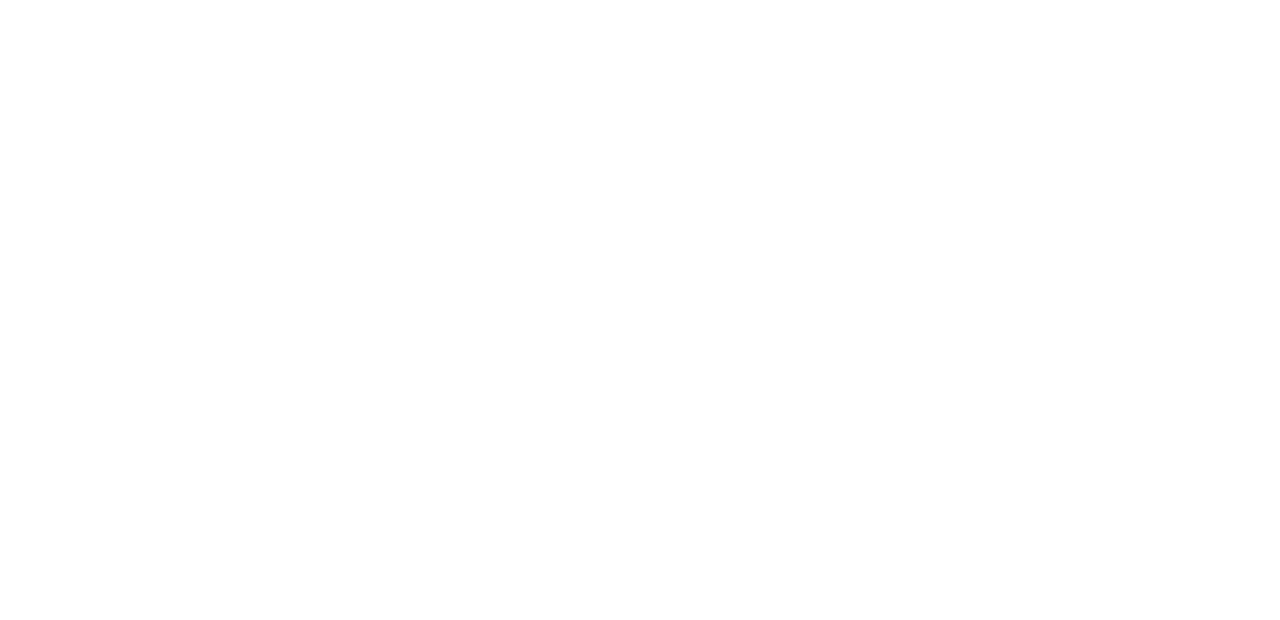
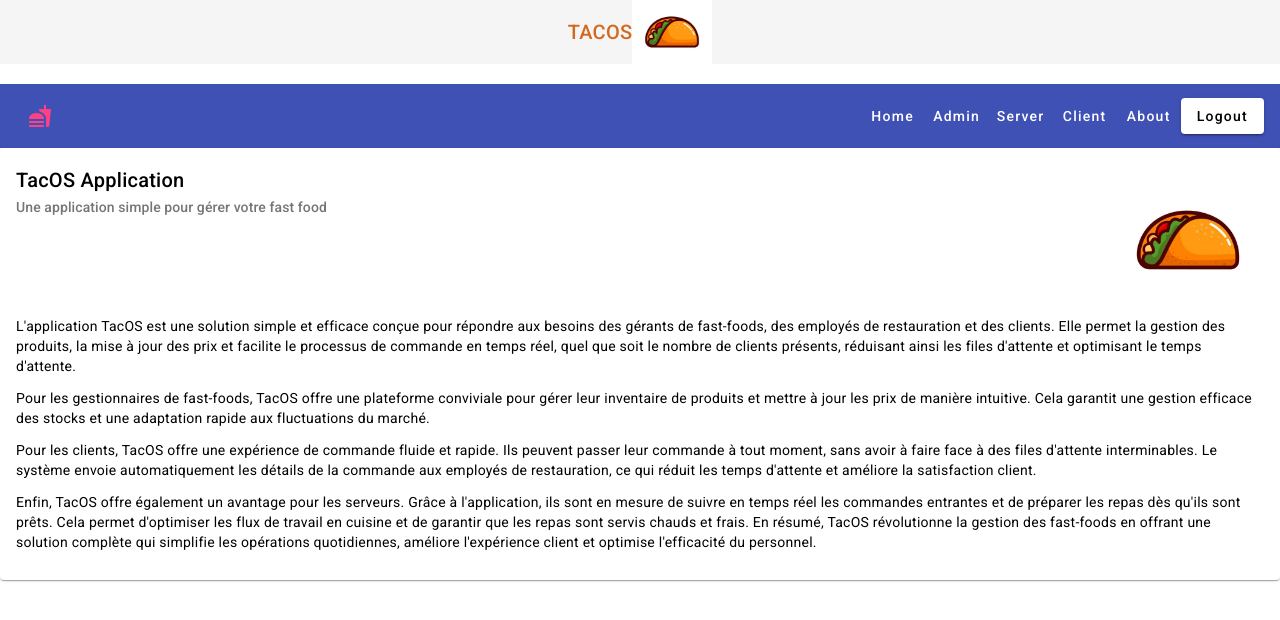
Before and after one commit to Bill29200/tacosAngular17MaterialsFirebaseRealtime, an Angular app: page /about in a window 1280 px wide. Before the commit this address led to /. Shown: the top 620 px of the page. Built offline with nearby package versions, Linux system fonts and the light colour scheme.

Commit message:
03/ Navigate system installed

```diff
--- a/src/app/app-routing.module.ts
+++ b/src/app/app-routing.module.ts
@@ -1,7 +1,20 @@
 import { NgModule } from '@angular/core';
 import { RouterModule, Routes } from '@angular/router';
+import { AboutComponent } from './components/about/about.component';
+import { AdminComponent } from './components/admin/admin.component';
+import { ClientComponent } from './components/client/client.component';
+import { HomeComponent } from './components/home/home.component';
+import { ServerComponent } from './components/server/server.component';
 
-const routes: Routes = [];
+const routes: Routes = [
+  {path:'home', component:HomeComponent},
+  {path:'admin', component:AdminComponent},
+  {path:'server', component:ServerComponent},
+  {path:'client', component:ClientComponent},
+  {path:'about', component:AboutComponent},
+  {path:'', component:HomeComponent},
+  {path:'**', component:HomeComponent},
+];
 
 @NgModule({
   imports: [RouterModule.forRoot(routes)],
--- a/src/app/app.component.html
+++ b/src/app/app.component.html
@@ -1 +1,2 @@
+<app-menu></app-menu>
 <router-outlet />
--- /dev/null
+++ b/src/app/components/about/about.component.html
@@ -0,0 +1,50 @@
+<mat-card class="example-card">
+  <mat-card-header>
+    <mat-card-title-group>
+      <mat-card-title >TacOS Application</mat-card-title>
+      <mat-card-subtitle>Une application simple pour gérer votre fast food</mat-card-subtitle>
+      <img mat-card-lg-image src="assets/tacos.png"
+        alt="Image of a Shiba Inu">
+    </mat-card-title-group>
+  </mat-card-header>
+  <mat-card-content>
+    <div>
+      <p>
+        L'application TacOS est une solution simple et efficace conçue pour répondre aux besoins des gérants de
+        fast-foods, des employés de restauration et des clients. Elle permet la gestion des produits, la mise à jour des
+        prix et facilite le processus de commande en temps réel, quel que soit le nombre de clients présents, réduisant
+        ainsi les files d'attente et optimisant le temps d'attente.
+      </p>
+    </div>
+    <div>
+      <p>
+        Pour les gestionnaires de fast-foods, TacOS offre une plateforme conviviale pour gérer leur inventaire de produits
+        et mettre à jour les prix de manière intuitive. Cela garantit une gestion efficace des stocks et une adaptation
+        rapide aux fluctuations du marché.
+      </p>
+    </div>
+    <div>
+      <p>
+        Pour les clients, TacOS offre une expérience de commande fluide et rapide. Ils peuvent passer leur commande à tout
+        moment, sans avoir à faire face à des files d'attente interminables. Le système envoie automatiquement les détails
+        de la commande aux employés de restauration, ce qui réduit les temps d'attente et améliore la satisfaction client.
+      </p>
+    </div>
+    <div>
+     <p> Enfin, TacOS offre également un avantage pour les serveurs. Grâce à l'application, ils sont en mesure de suivre en
+      temps réel les commandes entrantes et de préparer les repas dès qu'ils sont prêts. Cela permet d'optimiser les flux
+      de travail en cuisine et de garantir que les repas sont servis chauds et frais.
+
+        En résumé, TacOS révolutionne la gestion des fast-foods en offrant une solution complète qui simplifie les
+        opérations quotidiennes, améliore l'expérience client et optimise l'efficacité du personnel.
+       </p>
+    </div>
+
+
+
+
+
+
+
+  </mat-card-content>
+</mat-card>
--- a/src/app/components/admin/admin.component.html
+++ b/src/app/components/admin/admin.component.html
@@ -1 +1,12 @@
-<p>admin works!</p>
+<mat-card class="example-card">
+  <mat-card-header>
+    <mat-card-title>ADMINISTRATION</mat-card-title>
+  </mat-card-header>
+  <mat-card-content>
+    <p>Admin</p>
+  </mat-card-content>
+  <mat-card-actions>
+    <button mat-button>LIKE</button>
+    <button mat-button>SHARE</button>
+  </mat-card-actions>
+</mat-card>
--- a/src/app/components/client/client.component.html
+++ b/src/app/components/client/client.component.html
@@ -1 +1,12 @@
-<p>client works!</p>
+<mat-card class="example-card">
+  <mat-card-header>
+    <mat-card-title>CLIENT</mat-card-title>
+  </mat-card-header>
+  <mat-card-content>
+    <p>Client</p>
+  </mat-card-content>
+  <mat-card-actions>
+    <button mat-button>LIKE</button>
+    <button mat-button>SHARE</button>
+  </mat-card-actions>
+</mat-card>
--- a/src/app/components/home/home.component.html
+++ b/src/app/components/home/home.component.html
@@ -1 +1,12 @@
-<p>home works!</p>
+<mat-card class="example-card">
+  <mat-card-header>
+    <mat-card-title>HOME</mat-card-title>
+  </mat-card-header>
+  <mat-card-content>
+    <p>Home</p>
+  </mat-card-content>
+  <mat-card-actions>
+    <button mat-button>LIKE</button>
+    <button mat-button>SHARE</button>
+  </mat-card-actions>
+</mat-card>
--- a/src/app/components/menu/menu.component.html
+++ b/src/app/components/menu/menu.component.html
@@ -1 +1,22 @@
-<p>menu works!</p>
+<mat-toolbar class="title">
+  <span></span>
+  <span class="align-center">TACOS
+     <img mat-card-sm-image alt="TACOS" src="assets/tacos.png" />
+  </span>
+  <span></span>
+
+</mat-toolbar>
+<br>
+<mat-toolbar color="primary">
+  <button mat-icon-button>
+    <mat-icon color="accent"> fastfood</mat-icon>
+  </button>
+  <span style="flex:auto"></span>
+  <button mat-button routerLink="/home" routerLinkActive="active">Home</button>
+  <button mat-button routerLink="/admin" routerLinkActive="active">Admin</button>
+  <button mat-button routerLink="/server" routerLinkActive="active">Server</button>
+  <button mat-button routerLink="/client" routerLinkActive="active">Client</button>
+  <button mat-button routerLink="/about" routerLinkActive="active">About</button>
+  <button mat-raised-button>Logout</button>
+
+</mat-toolbar>
--- a/src/app/components/menu/menu.component.scss
+++ b/src/app/components/menu/menu.component.scss
@@ -0,0 +1,14 @@
+.align-center {
+  flex: 1; /* Cela fait en sorte que le texte occupe l'espace disponible */
+  text-align: center; /* Aligne le texte au centre horizontalement */
+
+  display: flex;
+  justify-content: center; /* Alignement horizontal au centre */
+  align-items: center; /* Alignement vertical au centre */
+  height: 100%; /* Assure que la div remplit toute la hauteur de la barre d'outils */
+
+  color: chocolate;
+}
+mat-icon{
+  color:rgb(243, 115, 3);
+}
--- a/src/app/components/server/server.component.html
+++ b/src/app/components/server/server.component.html
@@ -1 +1,12 @@
-<p>server works!</p>
+<mat-card class="example-card">
+  <mat-card-header>
+    <mat-card-title>SERVER</mat-card-title>
+  </mat-card-header>
+  <mat-card-content>
+    <p>server</p>
+  </mat-card-content>
+  <mat-card-actions>
+    <button mat-button>LIKE</button>
+    <button mat-button>SHARE</button>
+  </mat-card-actions>
+</mat-card>
```
Also changed, not shown: src/app/app.module.ts (+19 -3 lines), src/app/components/about/about.component.ts (added, +10 -0 lines), src/app/components/about/about.component.scss (added), src/assets/tacos.png (added).
